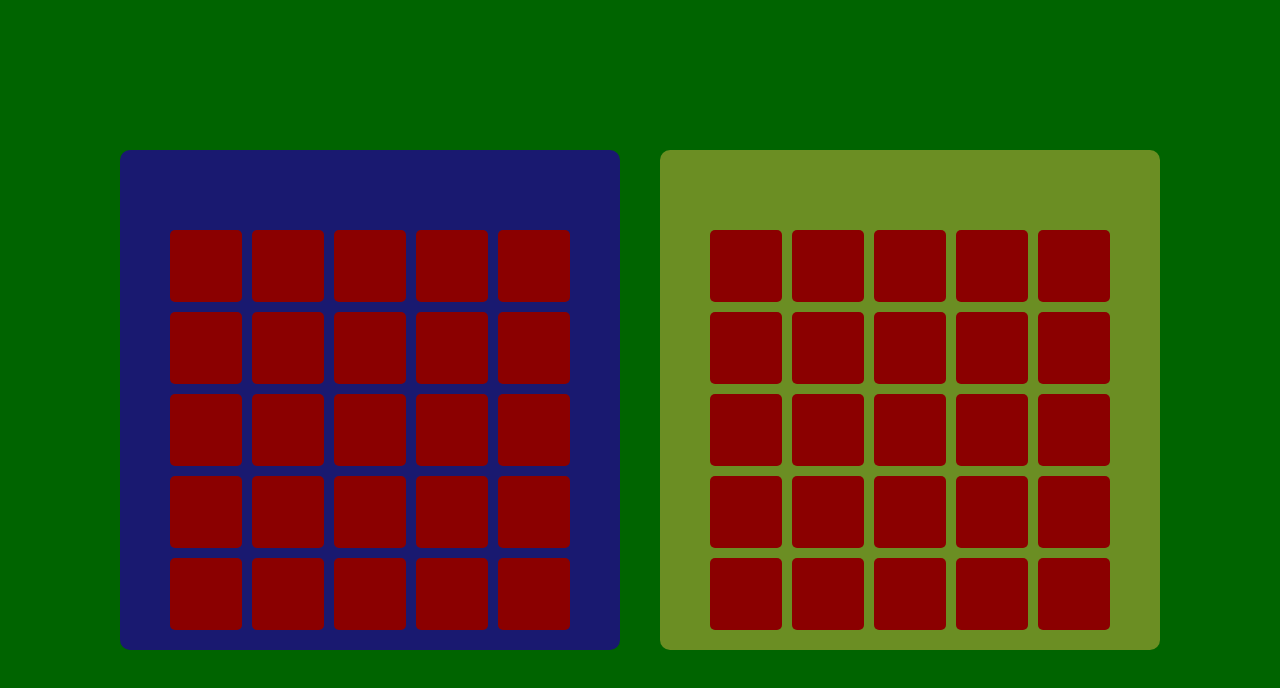
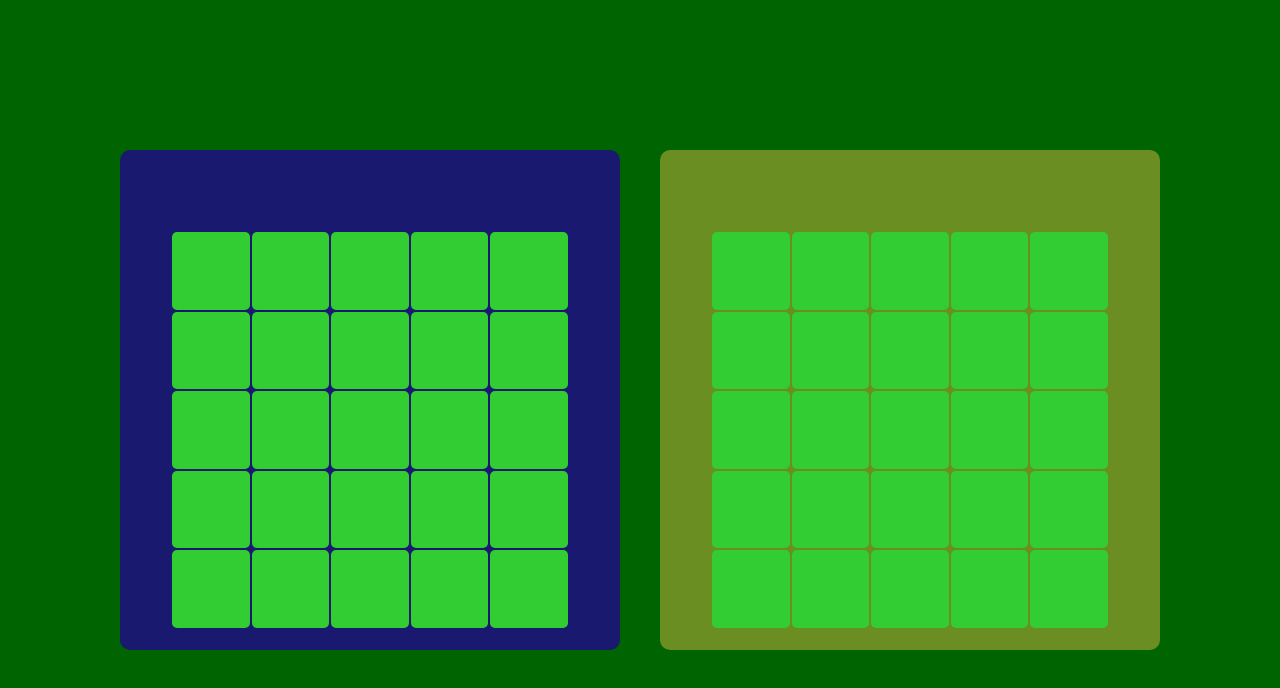
Before and after one commit to carlDguez19/odinBattleship2, a website built with webpack: page src/mainH.html in a window 1280 px wide. Built offline with nearby package versions, Linux system fonts and the light colour scheme.

Commit message:
removed grid from the openBoard method and instead implemented a table since this is easier to address specific cells when placing and attacking boats.

```diff
--- a/src/index.js
+++ b/src/index.js
@@ -29,5 +29,5 @@ player2.pBoard.placeShip(3,[1,2],"x");
 player2.pBoard.placeShip(2,[2,1],"y");
 player2.pBoard.placeShip(2,[3,3],"y");
 
-player1.openBoard(".p1Grid");
-player2.openBoard(".p2Grid");
+player1.openBoard(".player1Board");
+player2.openBoard(".player2Board");
--- a/src/mainH.html
+++ b/src/mainH.html
@@ -6,13 +6,10 @@
     <title>Document</title>
   </head>
   <body>
-    <!-- <div class="square"></div> -->
     <div class="gamingArea">
       <div class="player1Board">
-        <span class="p1Grid"></span>
       </div>
       <div class="player2Board">
-        <span class="p2Grid"></span>
       </div>
     </div>
   </body>
--- a/src/player.js
+++ b/src/player.js
@@ -32,15 +32,21 @@ export class Player{
         gc.style.gridTemplateColumns = `repeat(${this.pBoard.size}, 1fr)`;
         gc.style.gridTemplateRows = `repeat(${this.pBoard.size}, 1fr)`;
 
-        let totalCells = this.pBoard.size * this.pBoard.size;
+        //let totalCells = this.pBoard.size * this.pBoard.size;
 
-        //fill grid with divs
-        for(let i = 0; i < totalCells; i++){
-            let cell = document.createElement('div');
-            cell.style.backgroundColor = "darkred";
-            cell.style.borderRadius = "5px";
-            gc.appendChild(cell);
+        //fill grid with a table for easier access of each cell
+        let table = document.createElement('table');
+        for(let i = 0; i < this.pBoard.size; i++){
+            let row = document.createElement('tr');
+            for(let j = 0; j < this.pBoard.size; j++){
+                let cell = document.createElement('td');
+                cell.style.backgroundColor = "limegreen";
+                cell.style.borderRadius = "5px";
+                row.appendChild(cell);
+            }
+            table.appendChild(row);
         }
+        gc.appendChild(table);
     }
 
     clearGrid(grid){
--- a/src/styles.css
+++ b/src/styles.css
@@ -31,15 +31,8 @@
   background-color: olivedrab;
 }
 
-.p1Grid,
-.p2Grid {
+table{/* added via js in player.js openBoard method */
   width: 400px;
   height: 400px;
-  display: grid;
-  /* all of the following added via js in player.js in openBoard method */
-  /* grid-template-rows: repeat(5, 1fr);
-  grid-template-columns: repeat(5, 1fr); */
-  /* background-color: darkred; */
-  gap: 10px;
   margin-bottom: 20px;
 }
```
